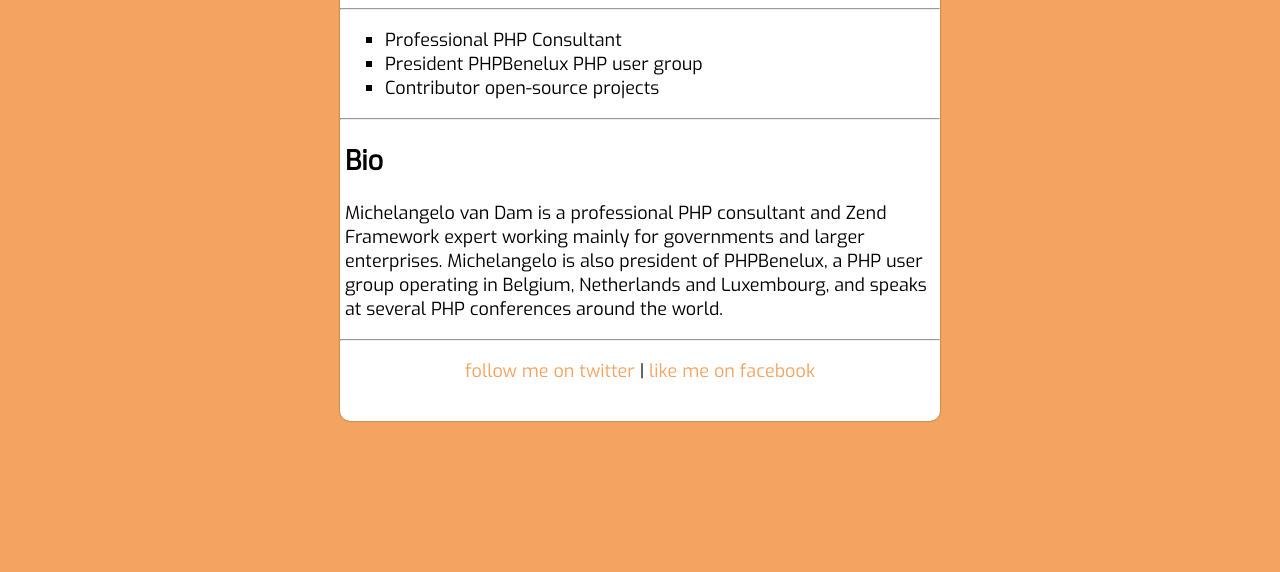
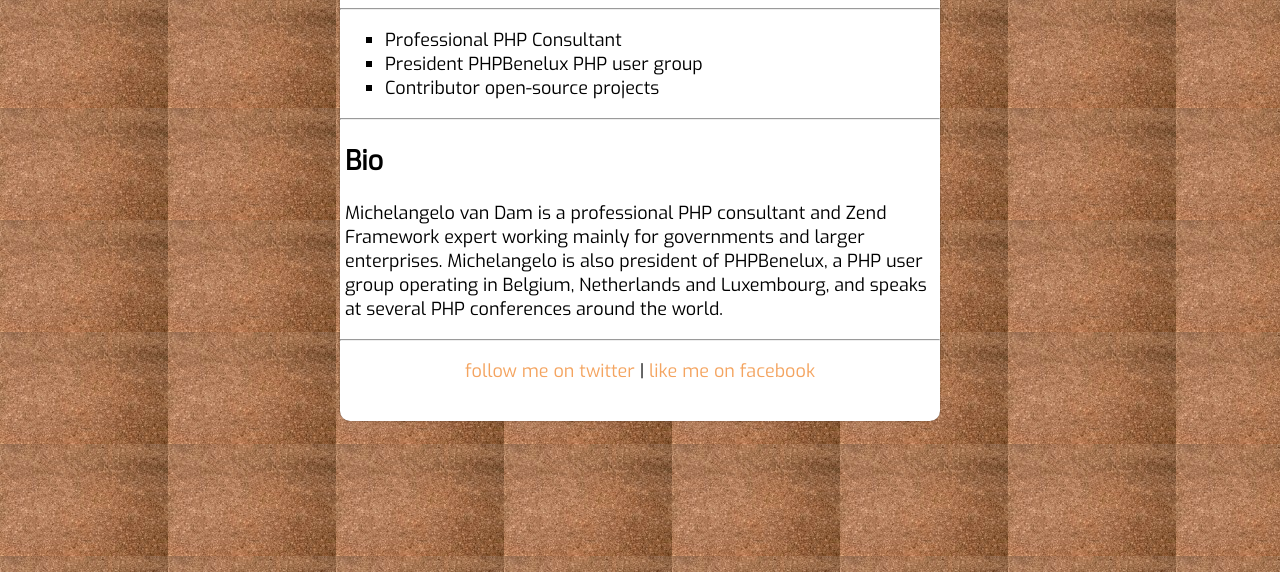
Before and after one commit to DragonBe/dragonbe.github.com, a plain HTML site: page index.html in a window 1280 px wide. Shown: the part 228-800 px from the top of the page. Drawn offline with nearby package versions, Linux system fonts and the light colour scheme.

Commit message:
Adding some flair to the page

```diff
--- a/css/main.css
+++ b/css/main.css
@@ -1,6 +1,6 @@
 body {
     /*background: silver scroll url('http://hotbrewd.local/images/bg.jpg') -500px -500px;*/
-    background-color: sandybrown;
+    background: sandybrown scroll url('/images/brown_bg_tile.jpg') 0 0 repeat;
     text-align: center;
     font-family: Exo;
     font-size: large;
```
Also changed, not shown: images/brown_bg_tile.jpg (added).
